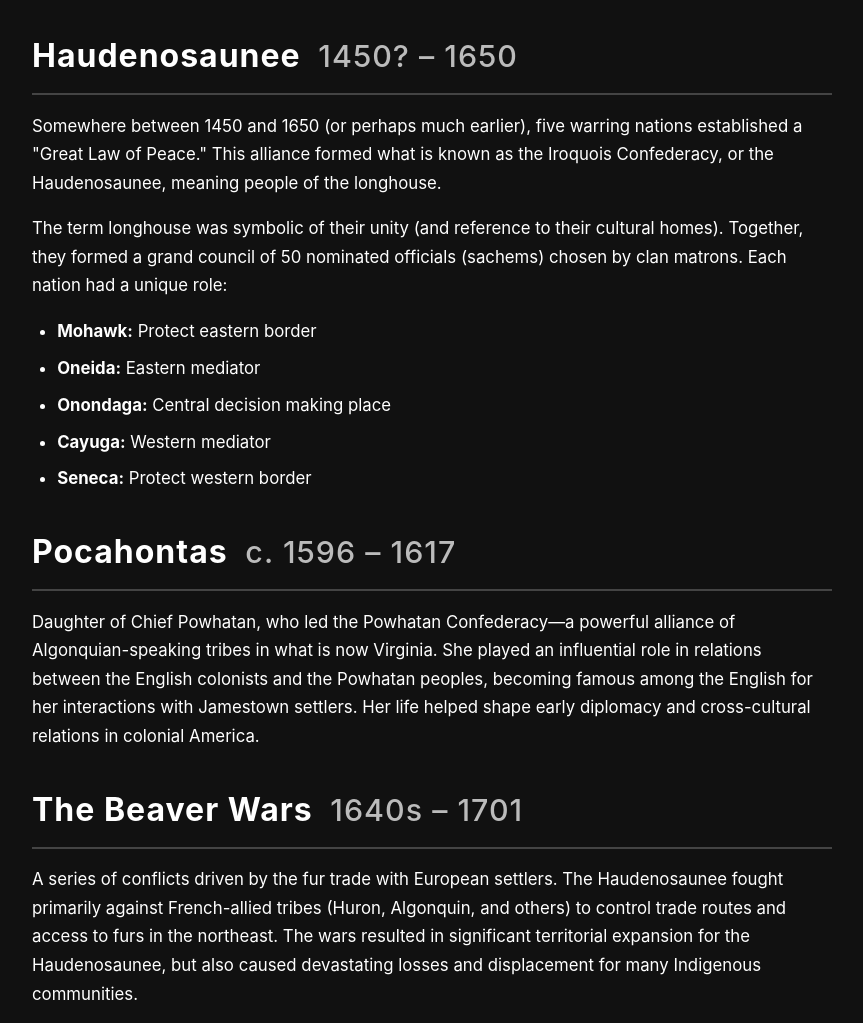
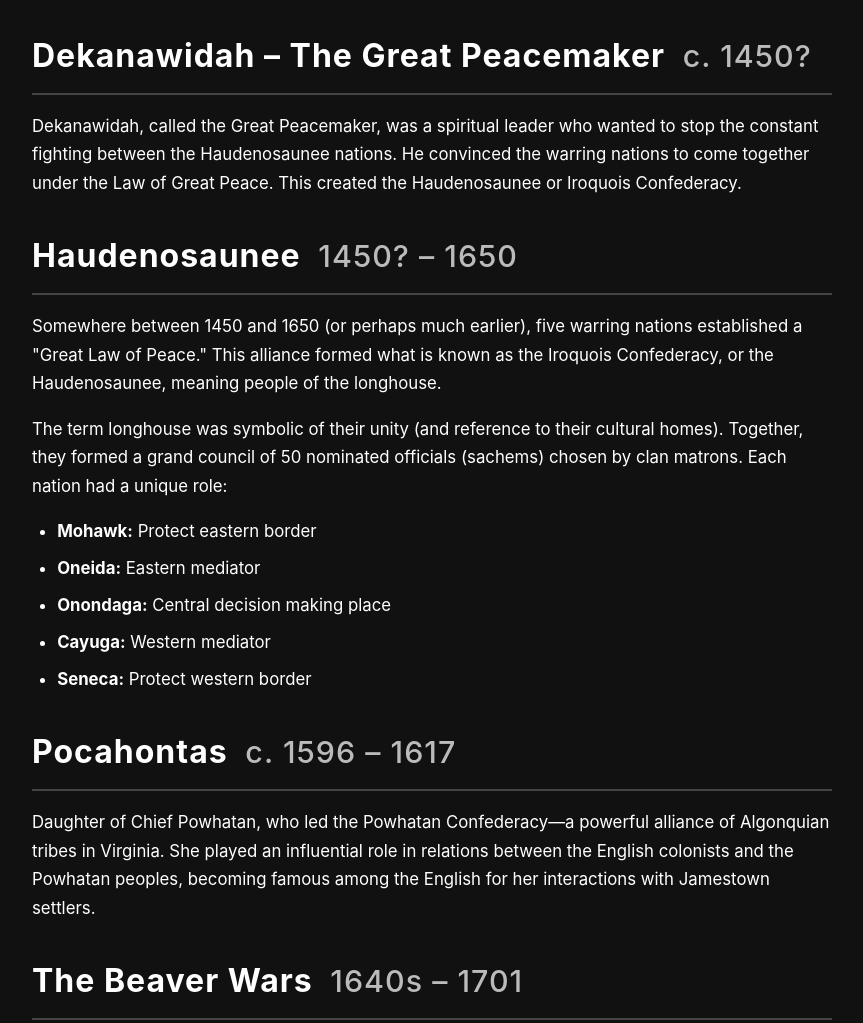
Before and after one commit to GusTheMonkey/NativeAmericanHistory, a plain HTML site: page northeast.html in a window 1280 px wide. Shown: the part 321-1344 px from the top of the page, without its empty margins (208-1071 px from the left). Drawn offline with Linux system fonts and the light colour scheme.

Commit message:
Update northeast.html

```diff
--- a/northeast.html
+++ b/northeast.html
@@ -57,6 +57,13 @@
     </section>
 
     <section>
+        <h1>Dekanawidah – The Great Peacemaker <span class="date">c. 1450?</span></h1>
+        <p>
+            Dekanawidah, called the Great Peacemaker, was a spiritual leader who wanted to stop the constant fighting between the Haudenosaunee nations. He convinced the warring nations to come together under the Law of Great Peace. This created the Haudenosaunee or Iroquois Confederacy.
+        </p>
+    </section>
+
+    <section>
         <h1>Haudenosaunee <span class="date">1450? – 1650</span></h1>
         <p>
             Somewhere between 1450 and 1650 (or perhaps much earlier), five warring nations established a "Great Law of Peace." This alliance formed what is known as the Iroquois Confederacy, or the Haudenosaunee, meaning people of the longhouse.
@@ -76,7 +83,7 @@
     <section>
         <h1>Pocahontas <span class="date">c. 1596 – 1617</span></h1>
         <p>
-            Daughter of Chief Powhatan, who led the Powhatan Confederacy—a powerful alliance of Algonquian-speaking tribes in what is now Virginia. She played an influential role in relations between the English colonists and the Powhatan peoples, becoming famous among the English for her interactions with Jamestown settlers. Her life helped shape early diplomacy and cross-cultural relations in colonial America.
+            Daughter of Chief Powhatan, who led the Powhatan Confederacy—a powerful alliance of Algonquian tribes in Virginia. She played an influential role in relations between the English colonists and the Powhatan peoples, becoming famous among the English for her interactions with Jamestown settlers.
         </p>
     </section>
 
```
